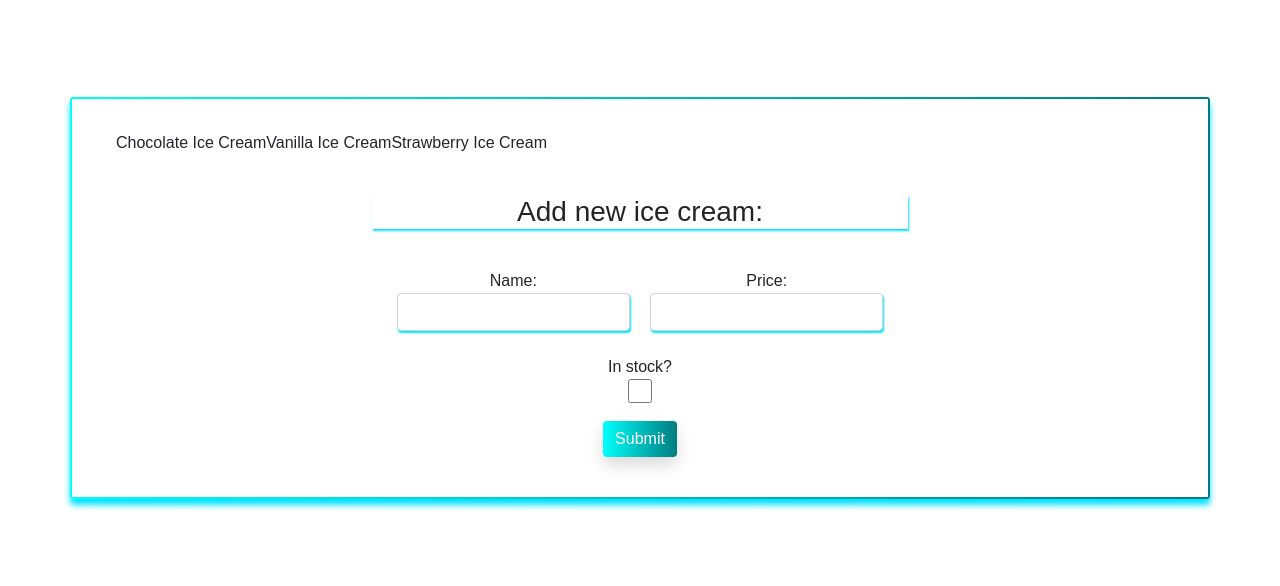
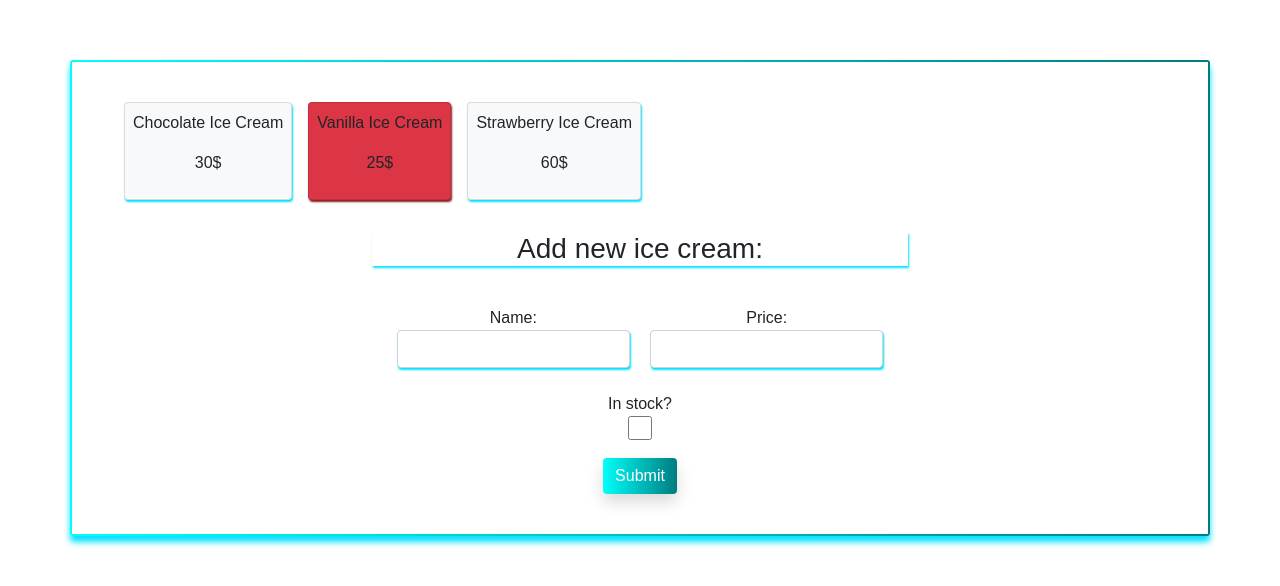
Before and after one commit to tomy96-frontend/mini-aplication-crd, a plain HTML site: page index.html in a window 1280 px wide. Shown: the part 102-688 px from the top of the page. Drawn offline with nearby package versions, Linux system fonts and the light colour scheme.

Commit message:
add new css and read price and add stock effect

```diff
--- a/css/style.css
+++ b/css/style.css
@@ -49,3 +49,7 @@ html, body {
 .my-bg {
     background: linear-gradient(to right, rgb(0, 255, 251), rgb(0, 124, 128));
 }
+
+.bs{
+    box-shadow: 1px 2px 2px 0px rgb(133, 26, 26);
+}
--- a/js/App.js
+++ b/js/App.js
@@ -24,8 +24,9 @@ function renderIceCream(){
     let iceCreamItem = "";
 
     for(let iceItem of state.iceCream){
-        iceCreamItem += `<div>
+        iceCreamItem += `<div class='card m-2 p-2  ${iceItem.Stock === false ? 'bg-danger bs' : 'bg-light my-shadow' } '>
         <p>${iceItem.name}</p>
+        <p>${iceItem.price}$</p>
         </div>`
     }
     document.getElementById('ice-cream-items').innerHTML = iceCreamItem;
```
